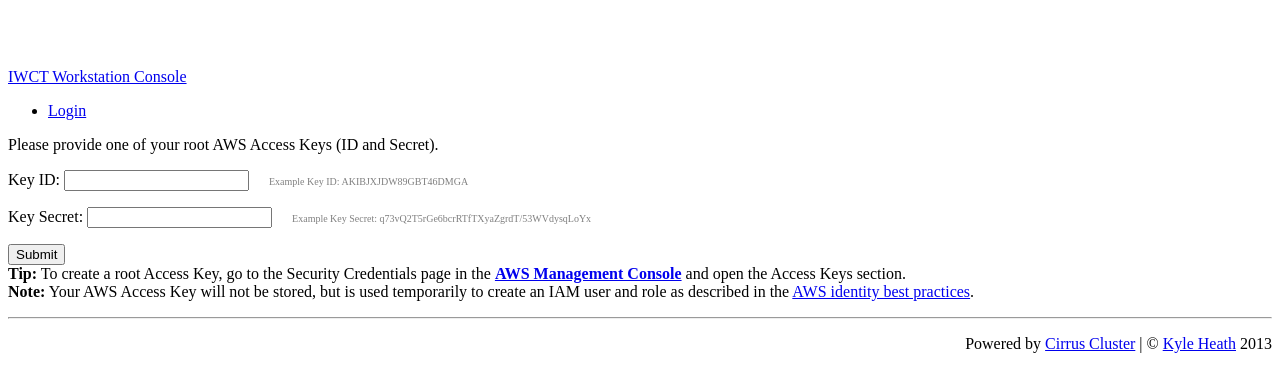
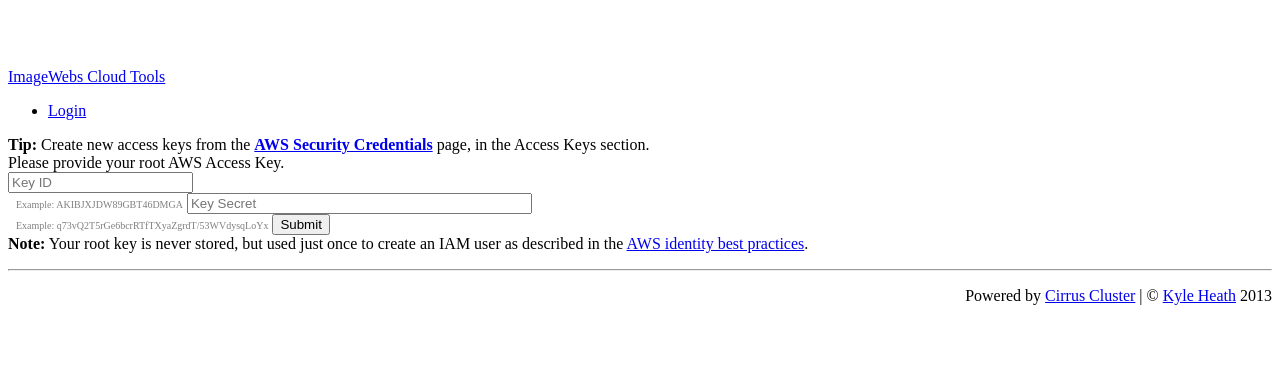
Before and after one commit to heathkh/iwct-webclient, a Django app: template server/webclient/templates/setup_credentials.html in a window 1280 px wide. Shown: the top 392 px of the page. Run offline with Django 3.2, Linux system fonts and the light colour scheme; the template is opened without the code that fills it: values that come from a table or form of the project are taken from there, others are empty; parts of the project's set-up code (start-up, migrations or seed data) failed here and were passed over; some libraries are stand-ins or nearby versions.

Commit message:
Updates UI.

```diff
--- a/server/server/urls.py
+++ b/server/server/urls.py
@@ -5,7 +5,7 @@ from django.contrib import admin
 admin.autodiscover()
 
 urlpatterns = patterns('',
+    url(r'^/*', include('webclient.urls')),
     url(r'^accounts/', include('registration.backends.default.urls')),
     url(r'^admin/', include(admin.site.urls)),
-    url(r'^/*', include('webclient.urls')),
 )
--- a/server/webclient/models.py
+++ b/server/webclient/models.py
@@ -3,5 +3,5 @@ from django.contrib.auth.models import User
 
 class IamCredentials(models.Model):
     user = models.OneToOneField(User)
-    iam_key_id = models.CharField(max_length=100)
-    iam_key_secret = models.CharField(max_length=100)
+    iam_key_id = models.CharField(max_length=20)
+    iam_key_secret = models.CharField(max_length=40)
--- a/server/webclient/templates/base.html
+++ b/server/webclient/templates/base.html
@@ -8,10 +8,15 @@
 	{% bootstrap_stylesheet_tag %}
 	{% bootstrap_stylesheet_tag "responsive" %}
 	<style type="text/css">
-		body {
-		  padding-top: 60px;
-		}
-	</style>
+  body {
+    padding-top: 60px;
+  }
+  @media (max-width: 980px) {
+    body {
+      padding-top: 0;
+    }
+  }
+  </style>
 	<!--[if lt IE 9]>
 	<script src="//html5shim.googlecode.com/svn/trunk/html5.js"></script>
 	<![endif]-->
@@ -26,11 +31,10 @@
 	  <div class="navbar navbar-fixed-top">
 	    <div class="navbar-inner">
 	      <div class="container">
-	        <a class="brand" href="{% url 'index' %}">IWCT Workstation Console</a>
+	        <a class="brand" href="{% url 'index' %}">ImageWebs Cloud Tools</a>
 	        <ul class="nav pull-right">
 	          {% if user.is_authenticated %}
-	          <li class="dropdown">
-	          </li>
+	          <li class="dropdown"></li>
 	          <li class="dropdown">
 		          <a href="#" class="dropdown-toggle" data-toggle="dropdown"> Logged in as <b>{{ user.username }}</b> <i class="icon-user"></i> <b class="caret"></b></a>
 		          <ul class="dropdown-menu">
@@ -42,7 +46,6 @@
 	          </li>
 						{% else %}
 						  <li><a href="{% url 'auth_login' %}">Login</a></li>
-
 						{% endif %}
 	        </ul>
 	      </div>
--- a/server/webclient/templates/setup_credentials.html
+++ b/server/webclient/templates/setup_credentials.html
@@ -1,23 +1,46 @@
 {% extends "base.html" %}
+{% load bootstrap_toolkit %}
 {% load i18n %}
+
+{% block extra_head %}
+<style>
+input, textarea {
+  width: auto;
+}
+</style>
+
+<script>
+// ensure that form is submitted at most once
+(function () {
+    var allowSubmit = true;
+    $('#credform').onsubmit = function () {
+       if (allowSubmit)
+           allowSubmit = false;
+       else
+           return false;
+    }
+})();
+</script>
+
+{% endblock %}
+
 
 {% block content %}
 
-Please provide one of your root AWS Access Keys (ID and Secret).
+<div class="alert alert-info">
+  <b>Tip:</b> Create new access keys from the <b><a href="https://console.aws.amazon.com/iam/home?#security_credential">AWS Security Credentials</a></b> page, in the Access Keys section.
+</div>
 
-<form action="/setup_credentials/" method="post">{% csrf_token %}
-{{ form.as_p }}
+Please provide your root AWS Access Key.
+
+<form id="credform" action="/setup_credentials/" method="post">{% csrf_token %}
+{{ form | as_bootstrap }}
 <input type="submit" value="Submit" />
 </form>
 
-<div class="alert alert-info">
-  <b>Tip:</b> To create a root Access Key, go to the Security Credentials page in the <b><a href="https://console.aws.amazon.com/iam/home?#security_credential">AWS Management Console</a></b> and open the Access Keys section.
-</div>
-
-<div class="alert">
-  <b>Note:</b>  Your AWS Access Key will not be stored, but is used temporarily to create an IAM user and role as described in the <a href="http://docs.aws.amazon.com/IAM/latest/UserGuide/IAMBestPractices.html">AWS identity best practices</a>.
+<div class="alert alert-default">
+  <b>Note:</b> Your root key is never stored, but used just once to create an IAM user as described in the <a href="http://docs.aws.amazon.com/IAM/latest/UserGuide/IAMBestPractices.html">AWS identity best practices</a>.
 </div>
 
 
-
 {% endblock %}
--- a/server/webclient/urls.py
+++ b/server/webclient/urls.py
@@ -1,6 +1,6 @@
-from django.conf.urls import patterns, url
-
+from django.conf.urls import include, patterns, url
 from webclient import views
+from webclient import forms
 
 urlpatterns = patterns('',
     url(r'^$', views.Index, name='index'),
@@ -12,7 +12,6 @@ urlpatterns = patterns('',
     url(r'^connect/(?P<instance_id>i-[0-9a-fA-F]+)', views.Connect, name='connect'),
     url(r'^add_storage/(?P<instance_id>i-[0-9a-fA-F]+)', views.AddStorage, name='add_storage'),
     url(r'^destroy/(?P<instance_id>i-[0-9a-fA-F]+)', views.Destroy, name='destroy_workstation'),
-
-
+    url(r'^accounts/login/', 'django.contrib.auth.views.login', {'authentication_form': forms.FormLogin}),
 
 )
--- a/server/webclient/views.py
+++ b/server/webclient/views.py
@@ -43,11 +43,11 @@ def Workstations(request):
   # get IAM credentials, if needed using root AWS credentials
   if not iam_credentials:
     return HttpResponseRedirect('/setup_credentials') # Redirect after POST
-  if not workstation.IAMUserReady(iam_credentials.iam_key_id, iam_credentials.iam_key_secret):
+
+  try:
+    manager = GetManager(request)
+  except workstation.InvalidAwsCredentials:
     return HttpResponseRedirect('/setup_credentials') # Redirect after POST
-
-  # fetch the workstation info
-  manager = GetManager(request)
   instances = manager.ListInstances()
   context = {'instances': instances}
   return render(request, 'workstations.html', context)
@@ -132,9 +132,17 @@ def AddStorage(request, instance_id):
 
 
 class SetupAwsCredentialsForm(forms.Form):
-  aws_key_id = forms.CharField(min_length=20, max_length=20, label='Key ID', help_text='&nbsp; &nbsp; <span style="font-size: 10px; color: gray;">Example Key ID: AKIBJXJDW89GBT46DMGA</span>')
-  aws_key_secret = forms.CharField(min_length=40, max_length=40, label='Key Secret', help_text='&nbsp; &nbsp; <span style="font-size: 10px; color: gray;">Example Key Secret: q73vQ2T5rGe6bcrRTfTXyaZgrdT/53WVdysqLoYx</span>')
+  aws_key_id = forms.CharField(min_length=20, max_length=20, label='', widget=forms.TextInput(attrs={'placeholder':'Key ID', 'size': 20}), help_text='&nbsp; <span style="font-size: 10px; color: gray;">Example: AKIBJXJDW89GBT46DMGA</span>')
+  aws_key_secret = forms.CharField(min_length=40, max_length=40, label='', widget=forms.TextInput(attrs={'placeholder':'Key Secret', 'size': 40}), help_text='&nbsp; <span style="font-size: 10px; color: gray;">Example: q73vQ2T5rGe6bcrRTfTXyaZgrdT/53WVdysqLoYx</span>')
 
+  def clean(self):
+    cleaned_data = super(SetupAwsCredentialsForm, self).clean()
+    aws_key_id = cleaned_data.get("aws_key_id")
+    aws_key_secret = cleaned_data.get("aws_key_secret")
+    if not core.CredentialsValid(aws_key_id, aws_key_secret):
+      raise forms.ValidationError("Invalid AWS Access Key")
+    # Always return the full collection of cleaned data.
+    return cleaned_data
 
 def SetupAwsCredentials(request):
   form = SetupAwsCredentialsForm() # An unbound form
@@ -146,26 +154,25 @@ def SetupAwsCredentials(request):
       # Process the data in form.cleaned_data
       root_aws_id = form.cleaned_data['aws_key_id']
       root_aws_secret = form.cleaned_data['aws_key_secret']
-      try:
-        key_id, key_secret = workstation.InitCirrusIAMUser(root_aws_id,
-                                                           root_aws_secret)
-      except exception.BotoServerError as e:
-        print e
-        pass
+      key_id, key_secret = workstation.InitCirrusIAMUser(root_aws_id,
+                                                         root_aws_secret)
 
-    if key_id and key_secret:
-      iam_credentials = models.IamCredentials(user=request.user,
-                                              iam_key_id=key_id,
-                                              iam_key_secret=key_secret )
+      iam_credentials = models.IamCredentials.objects.get(user=request.user)
+      iam_credentials.iam_key_id = key_id
+      iam_credentials.iam_key_secret = key_secret
       iam_credentials.save()
       return HttpResponseRedirect('/workstations') # Redirect after POST
-
   return render(request, 'setup_credentials.html', {'form': form,})
 
 
 class CreateWorkstationForm(forms.Form):
-  name = forms.CharField(label="name", max_length=100, min_length = 3, help_text=u'Name you would like to use for your new workstation.',)
+  name = forms.CharField(label=" ",
+                         max_length=100,
+                         min_length = 3,
+                         widget=forms.TextInput(attrs={'placeholder': 'workstation name' }),
+                         help_text=u'Name for the new workstation.',)
   INSTANCE_TYPE_CHOICES = (
+    ('c1.medium', 'c1.medium'),
     ('c1.xlarge', 'c1.xlarge'),
   )
   instance_type = forms.ChoiceField(choices=INSTANCE_TYPE_CHOICES)
@@ -192,7 +199,8 @@ class CreateWorkstationRunner():
 
 
 def CreateWorkstation(request):
-  form = CreateWorkstationForm(initial={'name': 'my_workstation', 'instance_type': 'c1.xlarge'}) # An unbound form
+  #form = CreateWorkstationForm(initial={'name': 'my_workstation', 'instance_type': 'c1.xlarge'}) # An unbound form
+  form = CreateWorkstationForm() # An unbound form
 
   if request.method == 'POST': # If the form has been submitted...
     form = CreateWorkstationForm(request.POST) # A form bound to the POST data
```
Also changed, not shown: server/webclient/forms.py (added, +12 -0 lines), server/webclient/templates/index.html (+6 -4 lines), server/webclient/templates/registration/login.html (+10 -12 lines), server/webclient/templates/workstations.html (+3 -7 lines).
